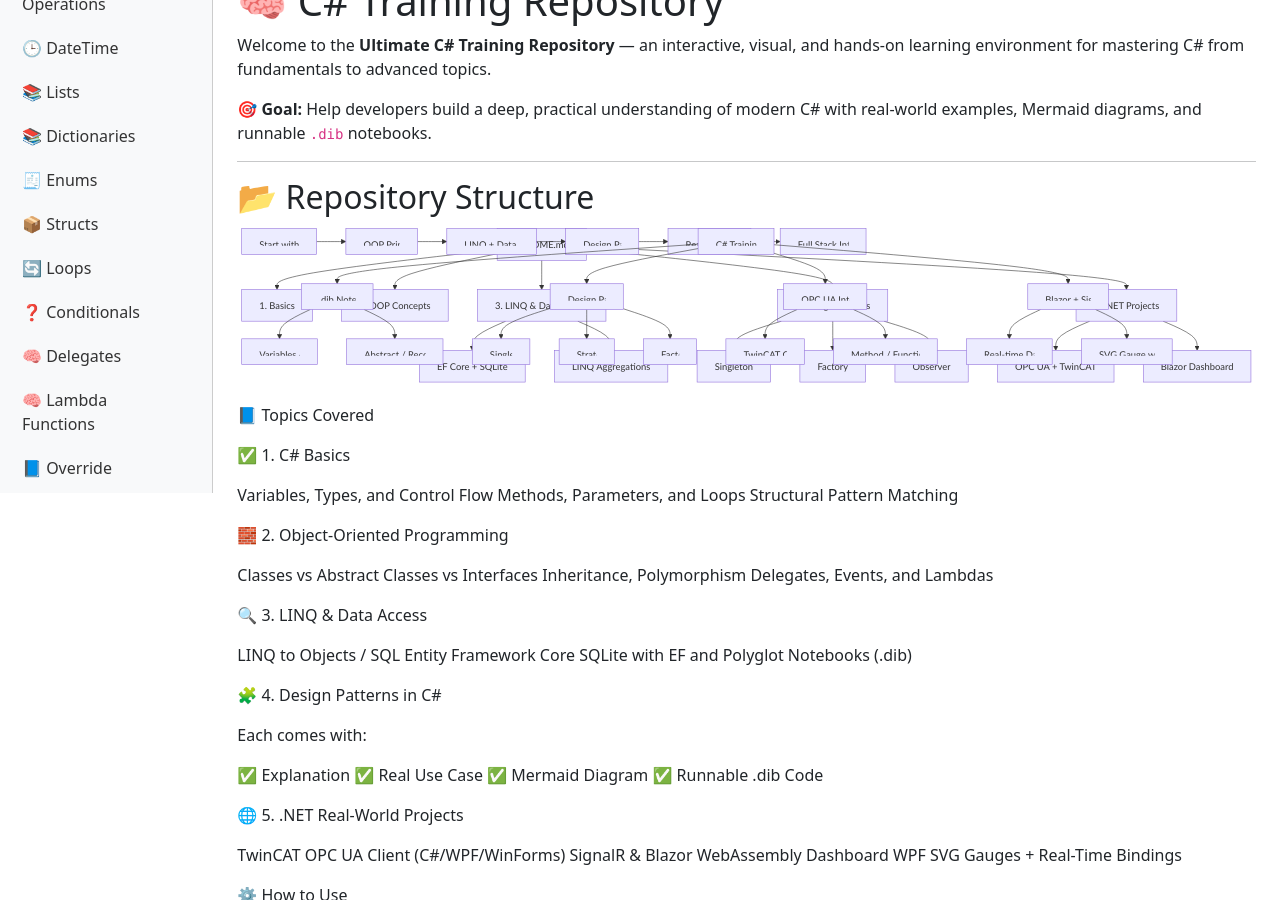
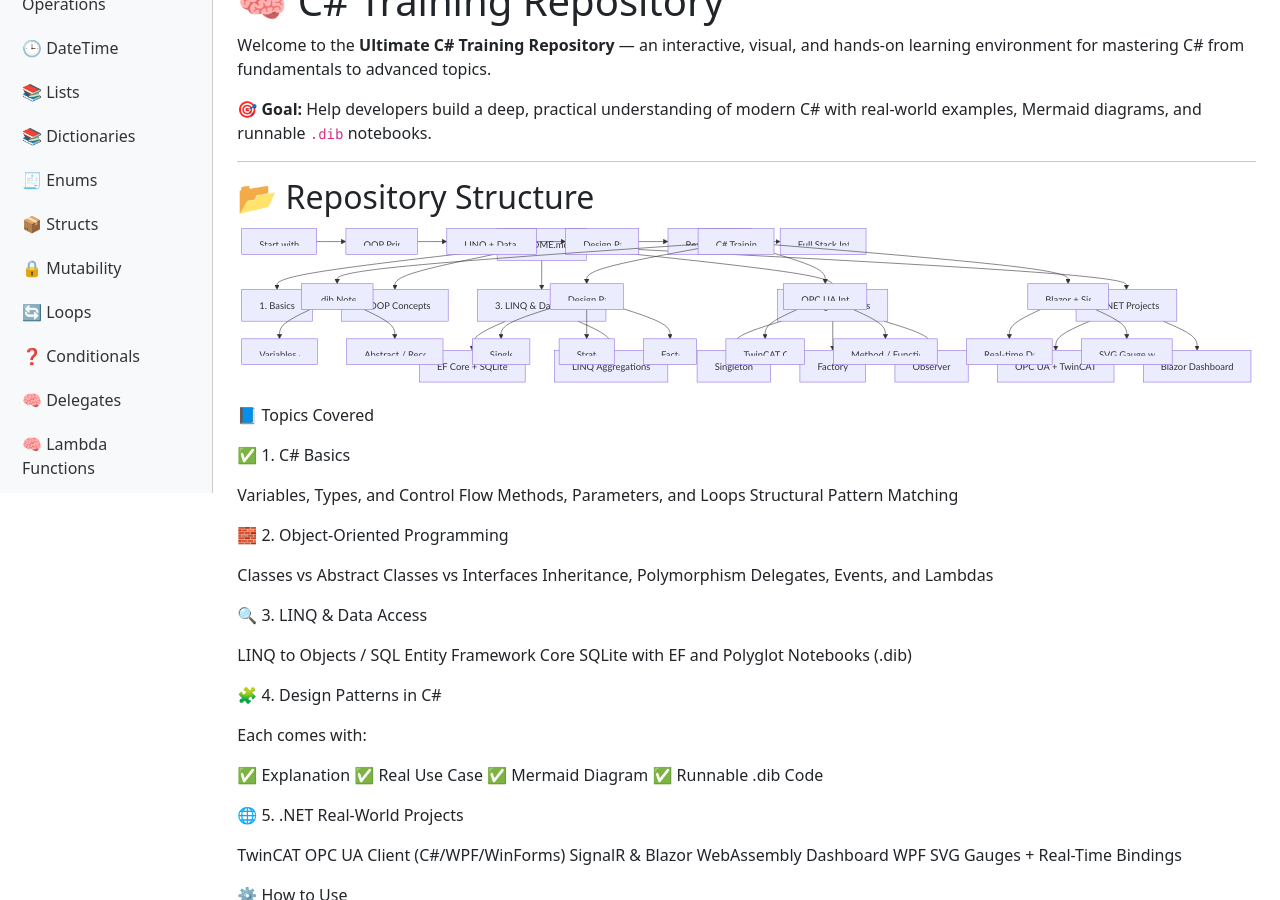
Before and after one commit to buribalkan/C-SHARP-Training, a Jekyll site: the page built from README.md, in a window 1280 px wide and 900 px high, scrolled down 367 px. Built offline with Jekyll 4.4.1, drawn with Linux system fonts in a browser that asks for light colours; nearby versions of some CDN libraries; our own code applies the rules of GitHub Pages for plain Markdown files.

Commit message:
Update sidebar.html

```diff
--- a/_includes/sidebar.html
+++ b/_includes/sidebar.html
@@ -11,6 +11,7 @@
     <li class="nav-item"><a class="nav-link" href="{{ site.baseurl }}/Dictionaries">📚 Dictionaries</a></li>
     <li class="nav-item"><a class="nav-link" href="{{ site.baseurl }}/Enums">🧾 Enums</a></li>
     <li class="nav-item"><a class="nav-link" href="{{ site.baseurl }}/Structs">📦 Structs</a></li>
+    <li class="nav-item"><a class="nav-link" href="{{ site.baseurl }}/Mutability">🔒 Mutability</a></li>
     <li class="nav-item"><a class="nav-link" href="{{ site.baseurl }}/Loops">🔄 Loops</a></li>
     <li class="nav-item"><a class="nav-link" href="{{ site.baseurl }}/Conditionals">❓ Conditionals</a></li>
     <li class="nav-item"><a class="nav-link" href="{{ site.baseurl }}/Delegates">🧠 Delegates</a></li>
```
